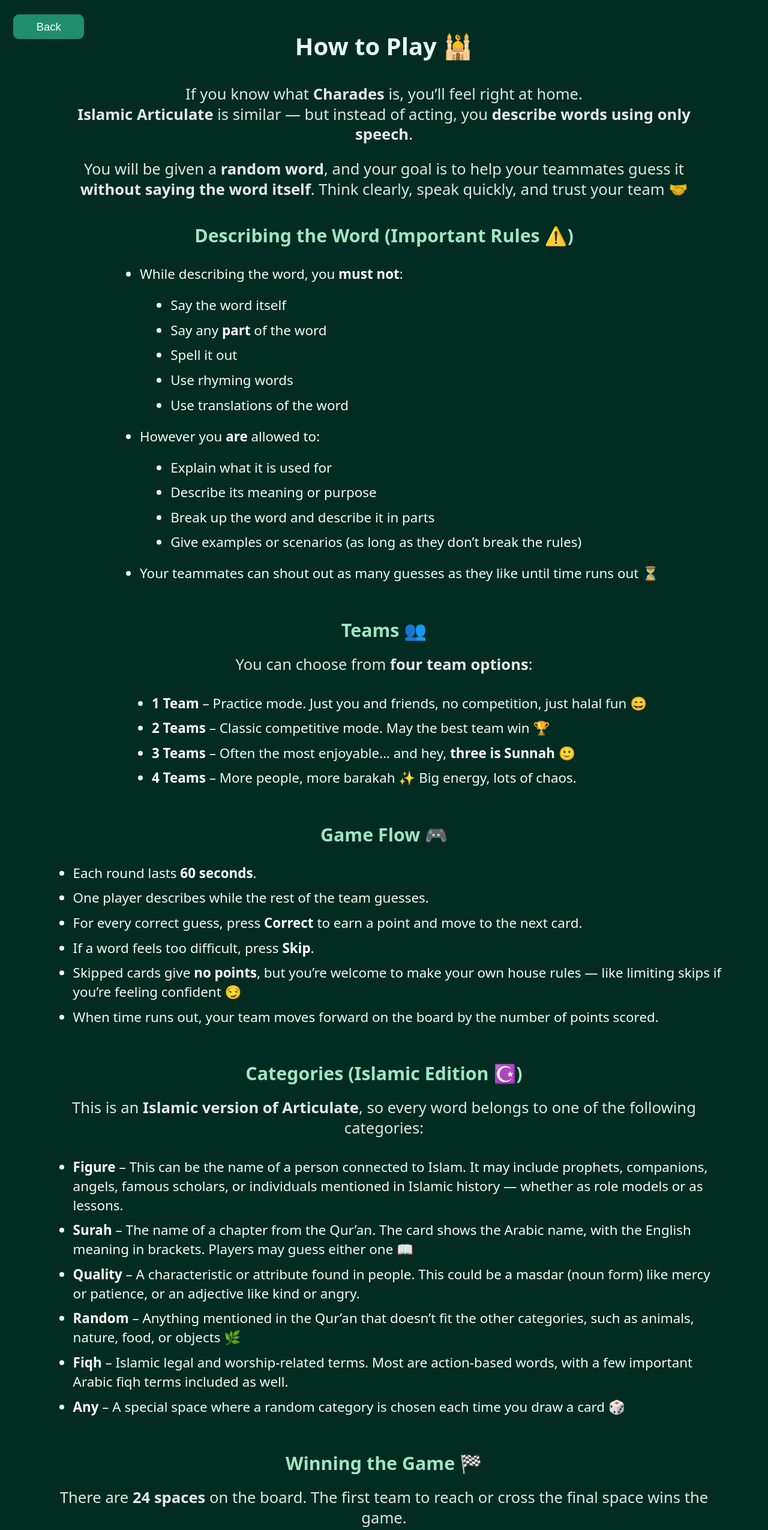
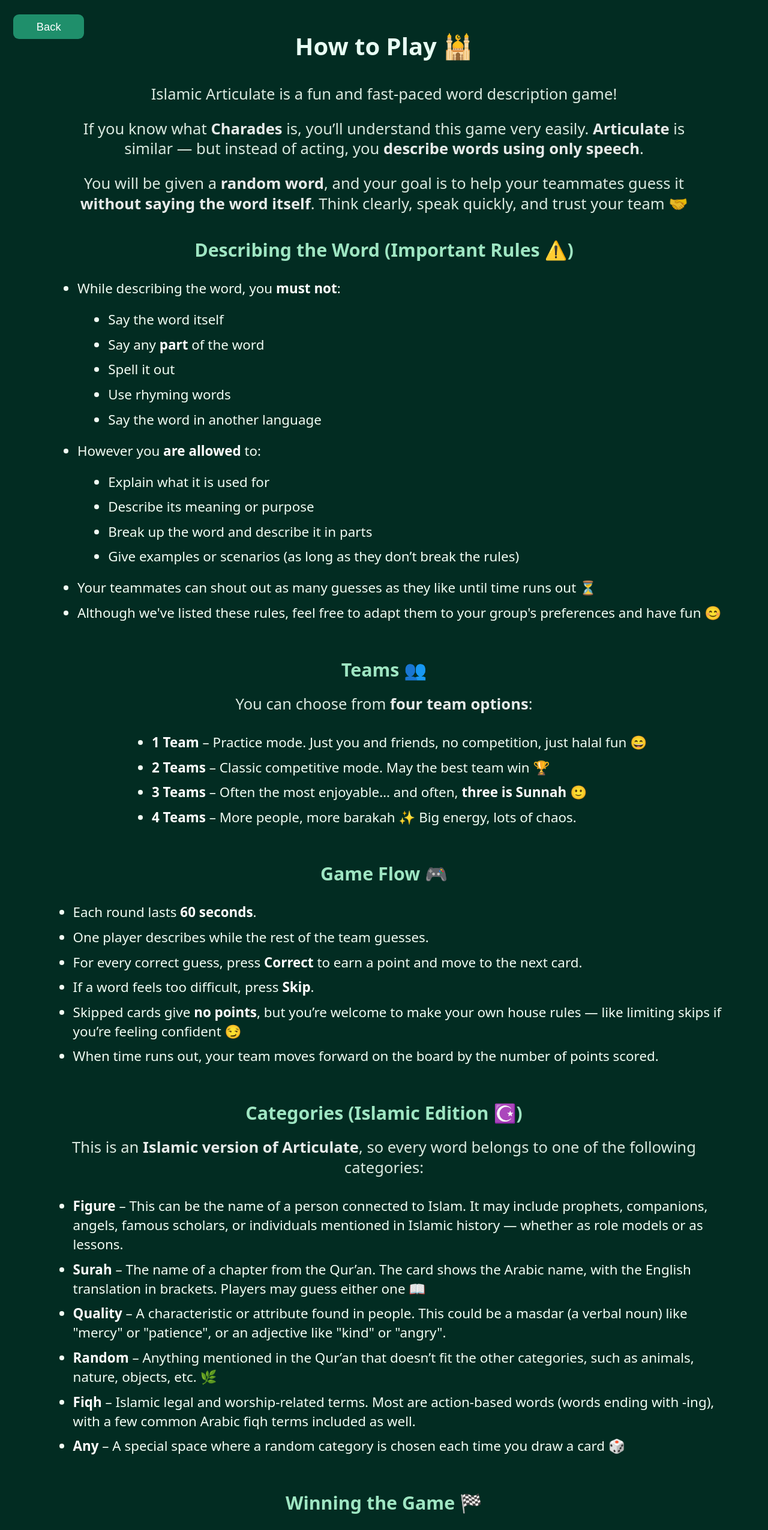
Before and after one commit to usmaan275/Islamic-Articulate, a React (Create React App) app: page /instructions in a window 1280 px wide. Shown: the top 2551 px of the page at 60% size. Built offline with nearby package versions, Linux system fonts and the light colour scheme.

Commit message:
instructions update

```diff
--- a/src/pages/Instructions.jsx
+++ b/src/pages/Instructions.jsx
@@ -8,9 +8,11 @@ export default function Instructions() {
       <h2>How to Play 🕌</h2>
 
       <p>
-        If you know what <strong>Charades</strong> is, you’ll feel right at home.
-        <br />
-        <strong>Islamic Articulate</strong> is similar — but instead of acting,
+        Islamic Articulate is a fun and fast-paced word description game!
+      </p>
+      <p>
+        If you know what <strong>Charades</strong> is, you’ll understand this game very
+        easily. <strong>Articulate</strong> is similar — but instead of acting,
         you <strong>describe words using only speech</strong>.
       </p>
 
@@ -29,12 +31,12 @@ export default function Instructions() {
             <li>Say any <strong>part</strong> of the word</li>
             <li>Spell it out</li>
             <li>Use rhyming words</li>
-            <li>Use translations of the word</li>
+            <li>Say the word in another language</li>
           </ul>
         </li>
 
         <li>
-          However you <strong>are</strong> allowed to:
+          However you <strong>are allowed</strong> to:
           <ul>
             <li>Explain what it is used for</li>
             <li>Describe its meaning or purpose</li>
@@ -45,6 +47,10 @@ export default function Instructions() {
 
         <li>
           Your teammates can shout out as many guesses as they like until time runs out ⏳
+        </li>
+
+        <li>
+          Although we've listed these rules, feel free to adapt them to your group's preferences and have fun 😊
         </li>
       </ul>
 
@@ -60,7 +66,7 @@ export default function Instructions() {
           win 🏆
         </li>
         <li>
-          <strong>3 Teams</strong> – Often the most enjoyable… and hey,
+          <strong>3 Teams</strong> – Often the most enjoyable… and often,
           <strong> three is Sunnah</strong> 🙂
         </li>
         <li>
@@ -106,21 +112,21 @@ export default function Instructions() {
         </li>
         <li>
           <strong>Surah</strong> – The name of a chapter from the Qur’an. The card
-          shows the Arabic name, with the English meaning in brackets. Players may
+          shows the Arabic name, with the English translation in brackets. Players may
           guess either one 📖
         </li>
         <li>
           <strong>Quality</strong> – A characteristic or attribute found in people.
-          This could be a masdar (noun form) like mercy or patience, or an adjective
-          like kind or angry.
+          This could be a masdar (a verbal noun) like "mercy" or "patience", or an adjective
+          like "kind" or "angry".
         </li>
         <li>
           <strong>Random</strong> – Anything mentioned in the Qur’an that doesn’t
-          fit the other categories, such as animals, nature, food, or objects 🌿
+          fit the other categories, such as animals, nature, objects, etc. 🌿
         </li>
         <li>
           <strong>Fiqh</strong> – Islamic legal and worship-related terms. Most are
-          action-based words, with a few important Arabic fiqh terms included as
+          action-based words (words ending with -ing), with a few common Arabic fiqh terms included as
           well.
         </li>
         <li>
@@ -131,8 +137,8 @@ export default function Instructions() {
 
       <h3>Winning the Game 🏁</h3>
       <p>
-        There are <strong>24 spaces</strong> on the board. The first team to reach
-        or cross the final space wins the game.
+        There are <strong>24 spaces</strong> on the board. The first team to cross the final space
+        wins the game.
       </p>
 
       <p>
```
